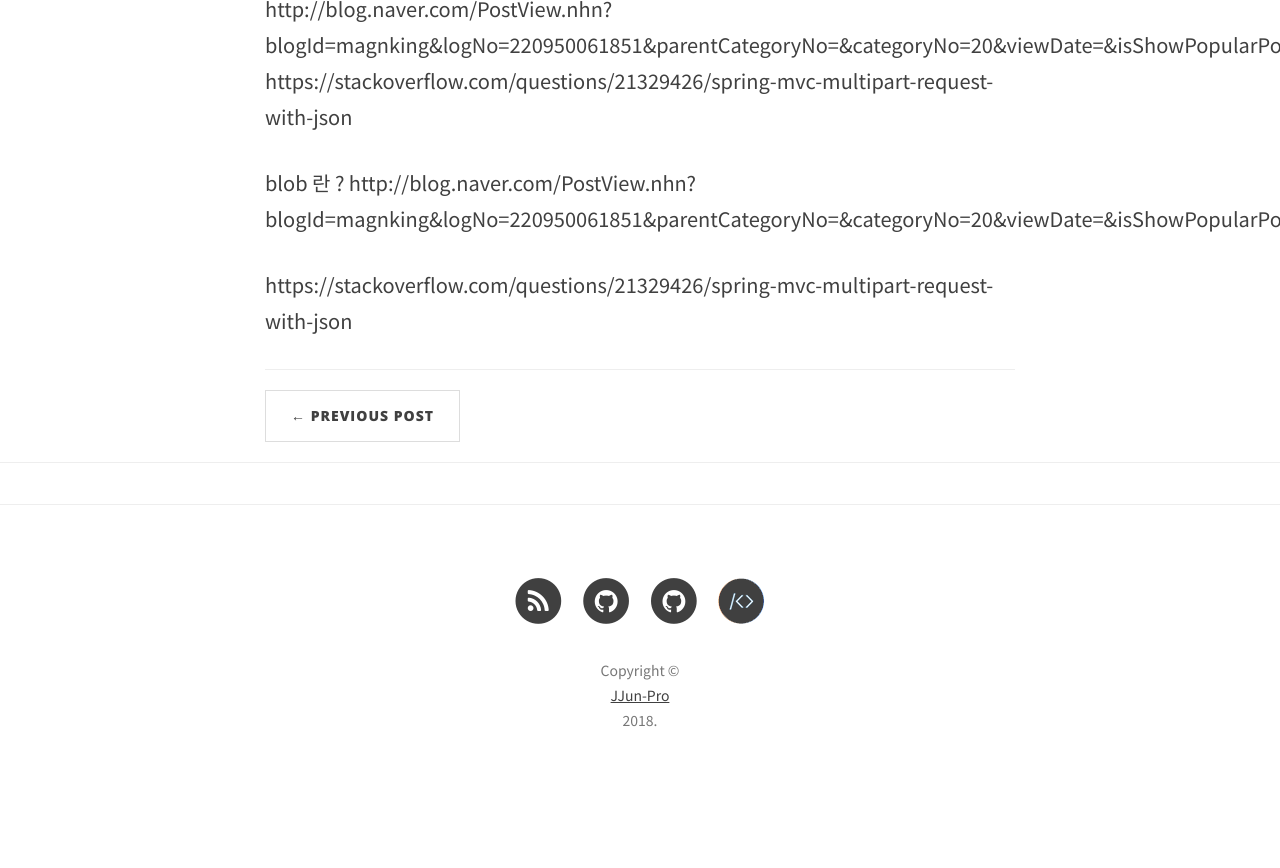
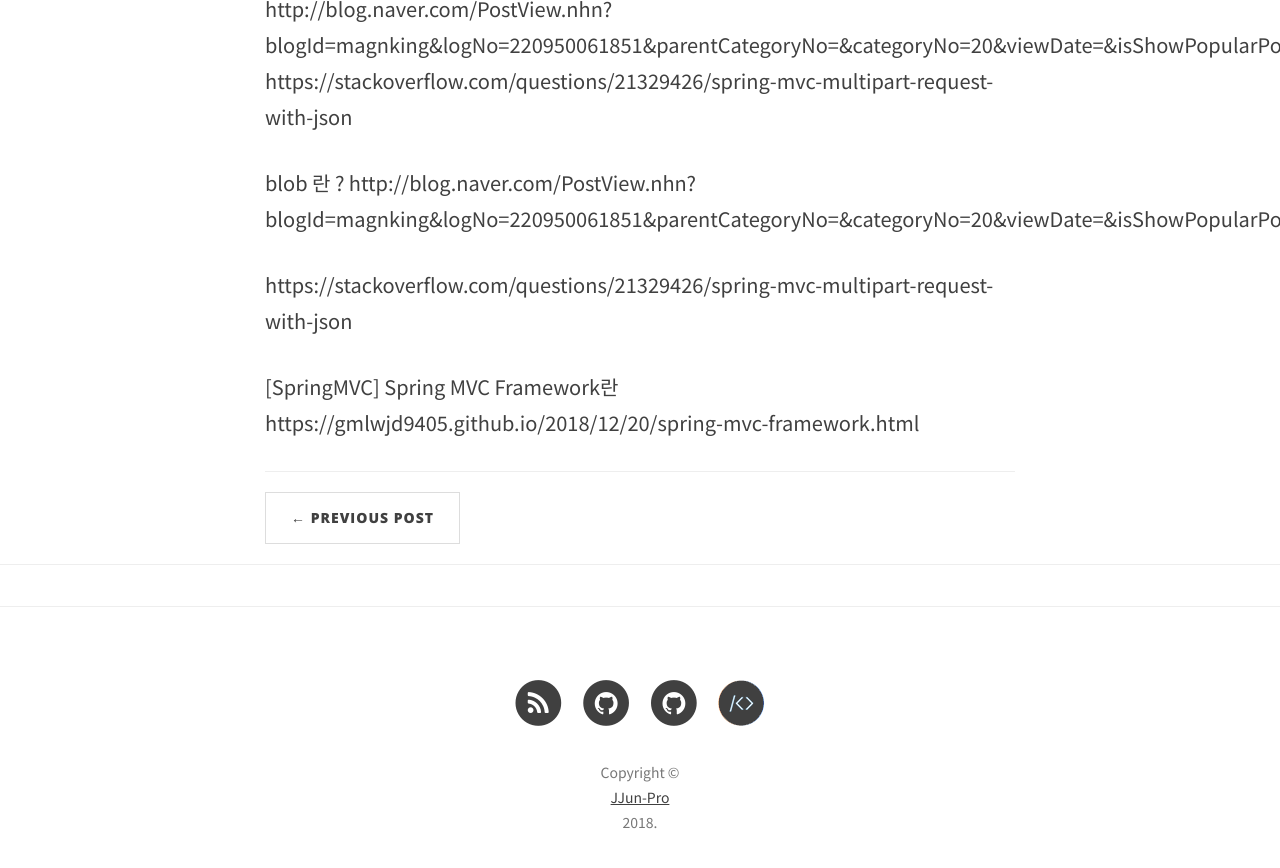
Before and after one commit to alalstjr/jjunpro.github.io, a Jekyll site: the page built from _posts/2019-06-28-Spring RequestBody, ResponseBody란.md, in a window 1280 px wide and 900 px high, scrolled down 1100 px. Shown: the top 868 px of the window. Built offline with Jekyll 4.4.1, drawn with Linux system fonts in a browser that asks for light colours; nearby versions of some CDN libraries; comment, search, counter and statistics services are not loaded; before the commit the page ends 1898 px from its top, so only the background shows below that.

Commit message:
Update 2019-06-28-Spring RequestBody, ResponseBody란.md

```diff
--- a/_posts/2019-06-28-Spring RequestBody, ResponseBody란.md
+++ b/_posts/2019-06-28-Spring RequestBody, ResponseBody란.md
@@ -22,3 +22,6 @@ http://blog.naver.com/PostView.nhn?blogId=magnking&logNo=220950061851&parentCate
 
 
 https://stackoverflow.com/questions/21329426/spring-mvc-multipart-request-with-json
+
+[SpringMVC] Spring MVC Framework란
+https://gmlwjd9405.github.io/2018/12/20/spring-mvc-framework.html
```
